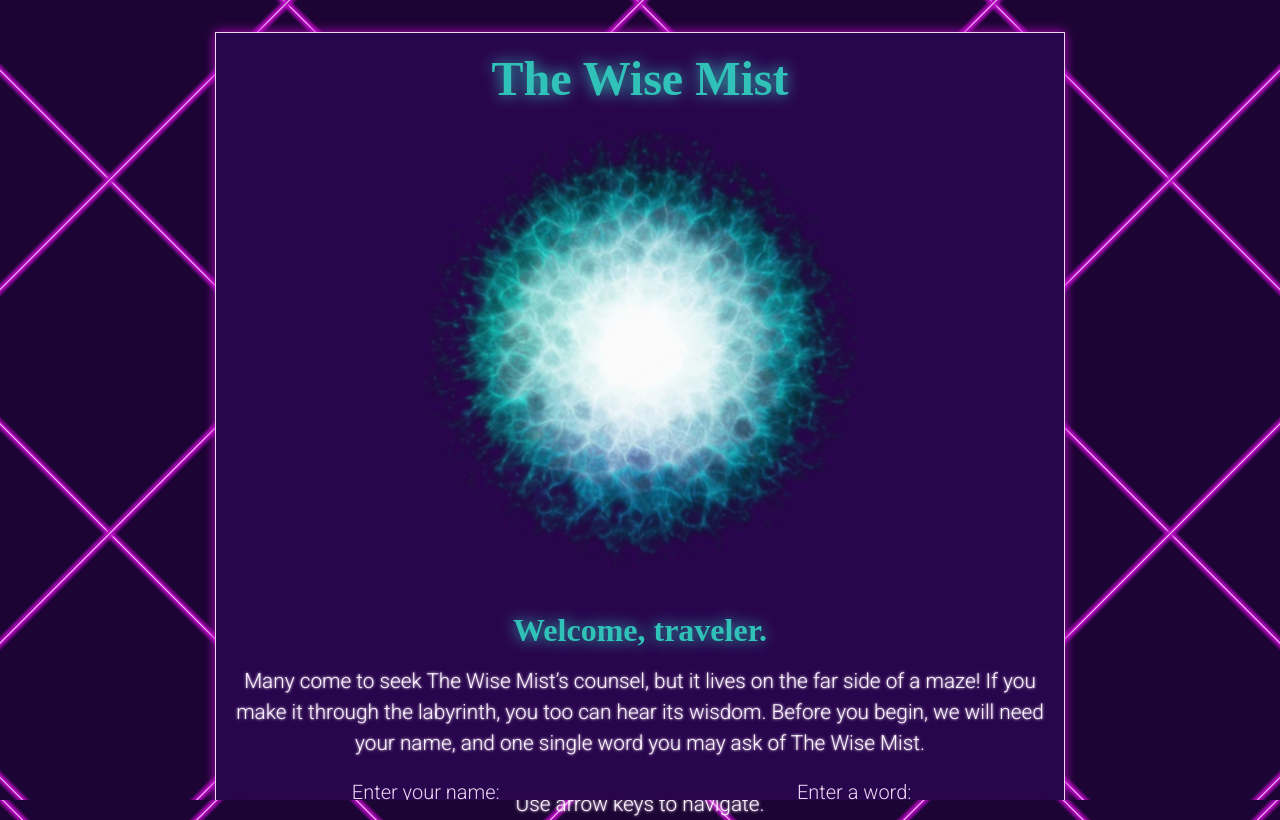
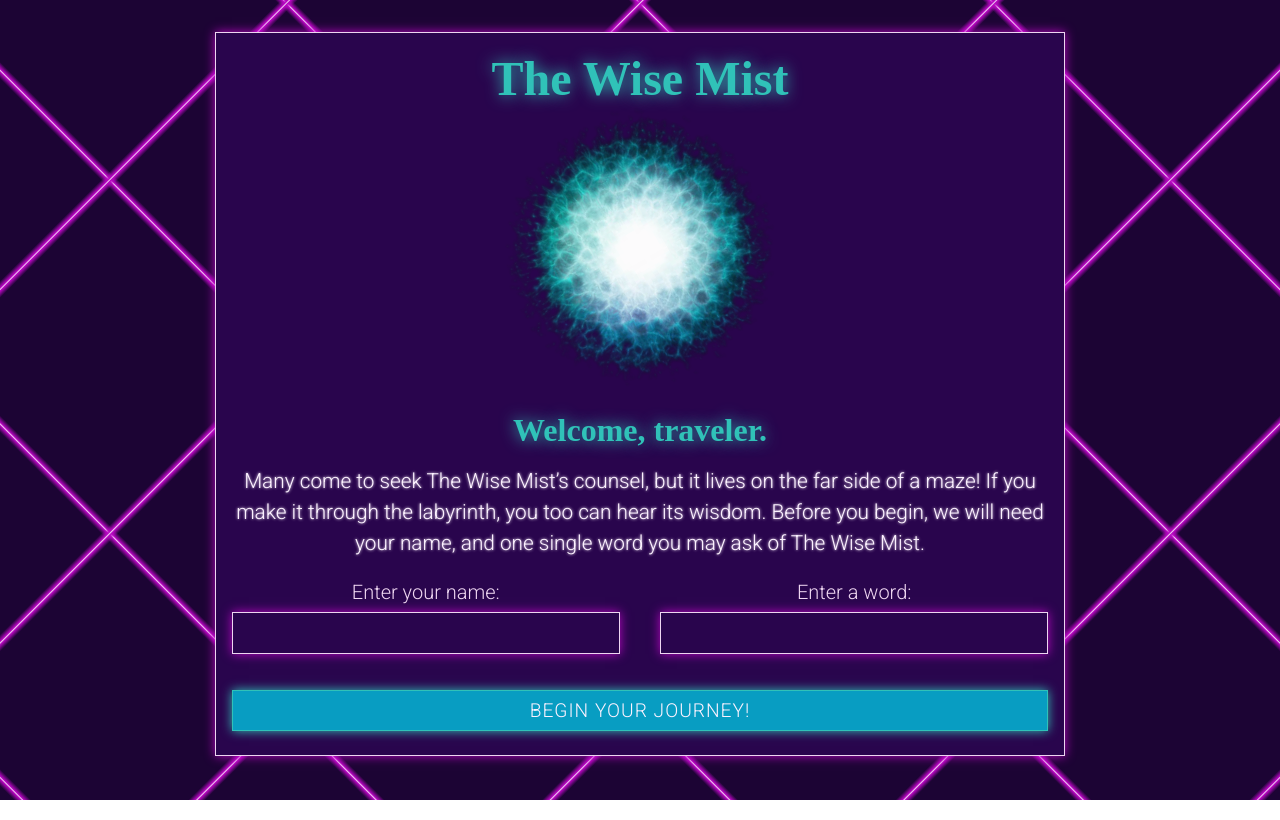
Before and after one commit to thewisestmist/theWiseMist, a React (Create React App) app: page / in a window 1280 px wide. Built offline with nearby package versions, Linux system fonts and the light colour scheme; a web font is replaced by a local one.

Commit message:
moved instructions, eliminated scrolling

```diff
--- a/src/App.css
+++ b/src/App.css
@@ -469,15 +469,20 @@ label {
   }
 
   .mistModalWrap {
-    width: 40vw;
-    max-width: 500px;
-    height: 40vw;
-    max-height: 500px;
+    width: 30vw;
+    max-width: 300px;
+    height: 30vw;
+    max-height: 300px;
   }
 
   .instruction {
     display: block;
     margin-bottom: 0;
+    position: absolute;
+    left: 50%;
+    bottom: 10px;
+    transform: translateX(-50%);
+    z-index: 10;
   }
 
   .buttonContainer {
--- a/src/App.js
+++ b/src/App.js
@@ -29,7 +29,8 @@ class App extends React.Component {
       wisdomError: false,
       inputError: false,
       avatarDirection: "0%",
-      mazeMap: mazeMap
+      mazeMap: mazeMap,
+      showInstructions: true
     };
     this.myRef = React.createRef();
   }
@@ -66,7 +67,7 @@ class App extends React.Component {
       modalVisible: true,
       modalToShow: modalToShow
     }, () => {
-      this.myRef.current.scrollTo(0, 0);
+      window.scrollTo(0, this.myRef.current.offsetTop);
     });
   };
 
@@ -139,7 +140,9 @@ class App extends React.Component {
   // makes sure attempted move is valid, then makes that move if valid
   updateUserPosition = (direction, event) => {
     event.preventDefault();
-
+     this.setState({
+       showInstructions: false
+     });
     // if the user is trapped inside an obstacle, do nothing
     if (this.state.mazeMap[this.state.userY][this.state.userX] < 0) {
       return null
@@ -258,9 +261,10 @@ class App extends React.Component {
         mazeY: 8,
         modalToShow: "start",
         inputError: false,
-        wisdomError: false
+        wisdomError: false,
+        showInstructions: true
       },() => {
-        this.myRef.current.scrollTo(0, 0);
+       window.scrollTo(0, this.myRef.current.offsetTop);
         this.moveAvatar()
       }
     );
@@ -305,12 +309,13 @@ class App extends React.Component {
             <div className="mazeWindow">
               <Maze maze={this.state.mazeMap} />
               <Avatar />
+              {this.state.showInstructions ? <p className="instruction">Use arrow keys to navigate.</p> : null}
+
             </div>
             <Controller
               updateUserPosition={this.updateUserPosition}
               onKeyDown={this.handleKeyPress}
             />
-            <p className="instruction">Use arrow keys to navigate.</p>
           </div>
         </main>
       </div>
```
Lines whose indentation alone changed are shown as unchanged.
